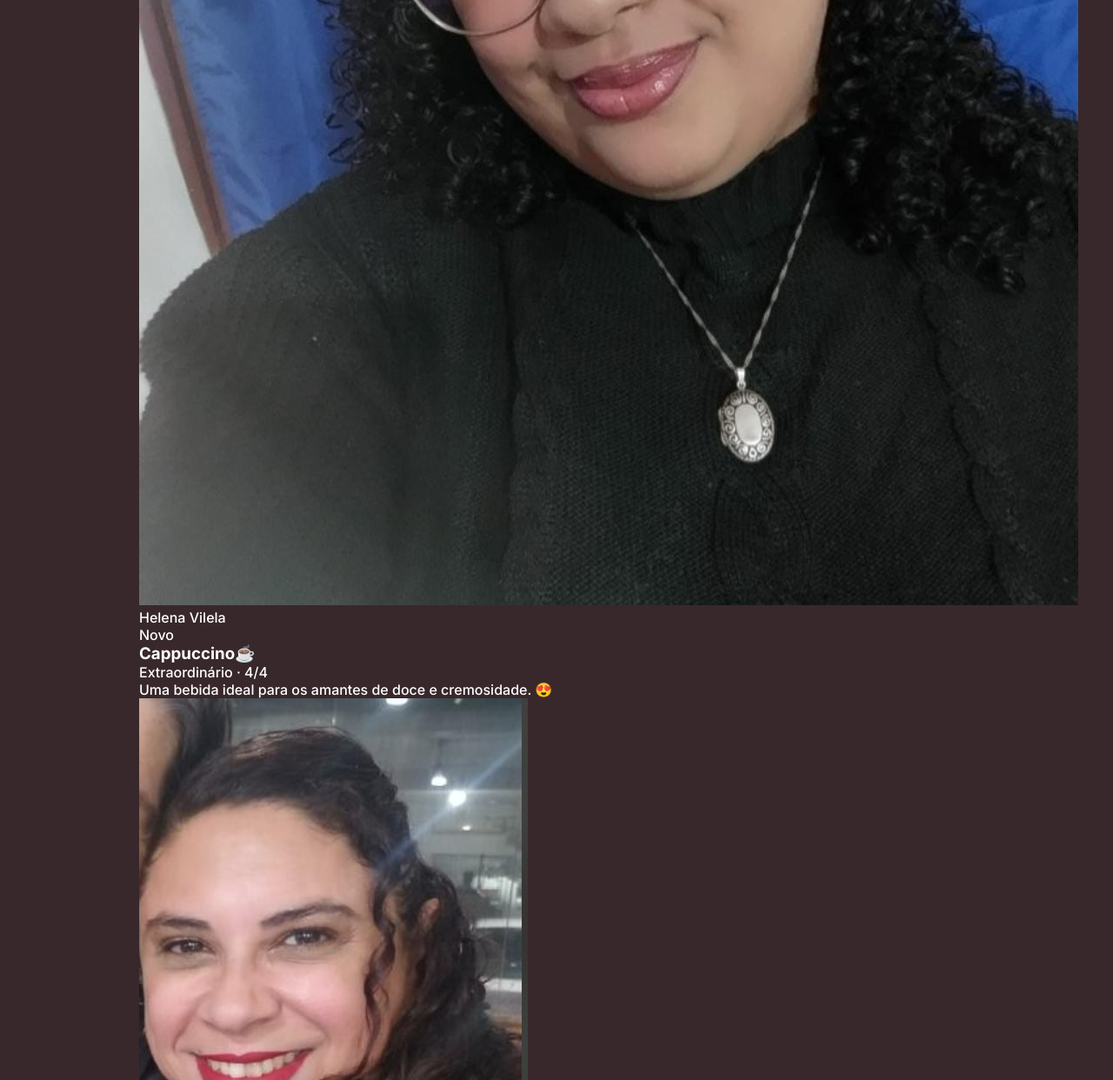
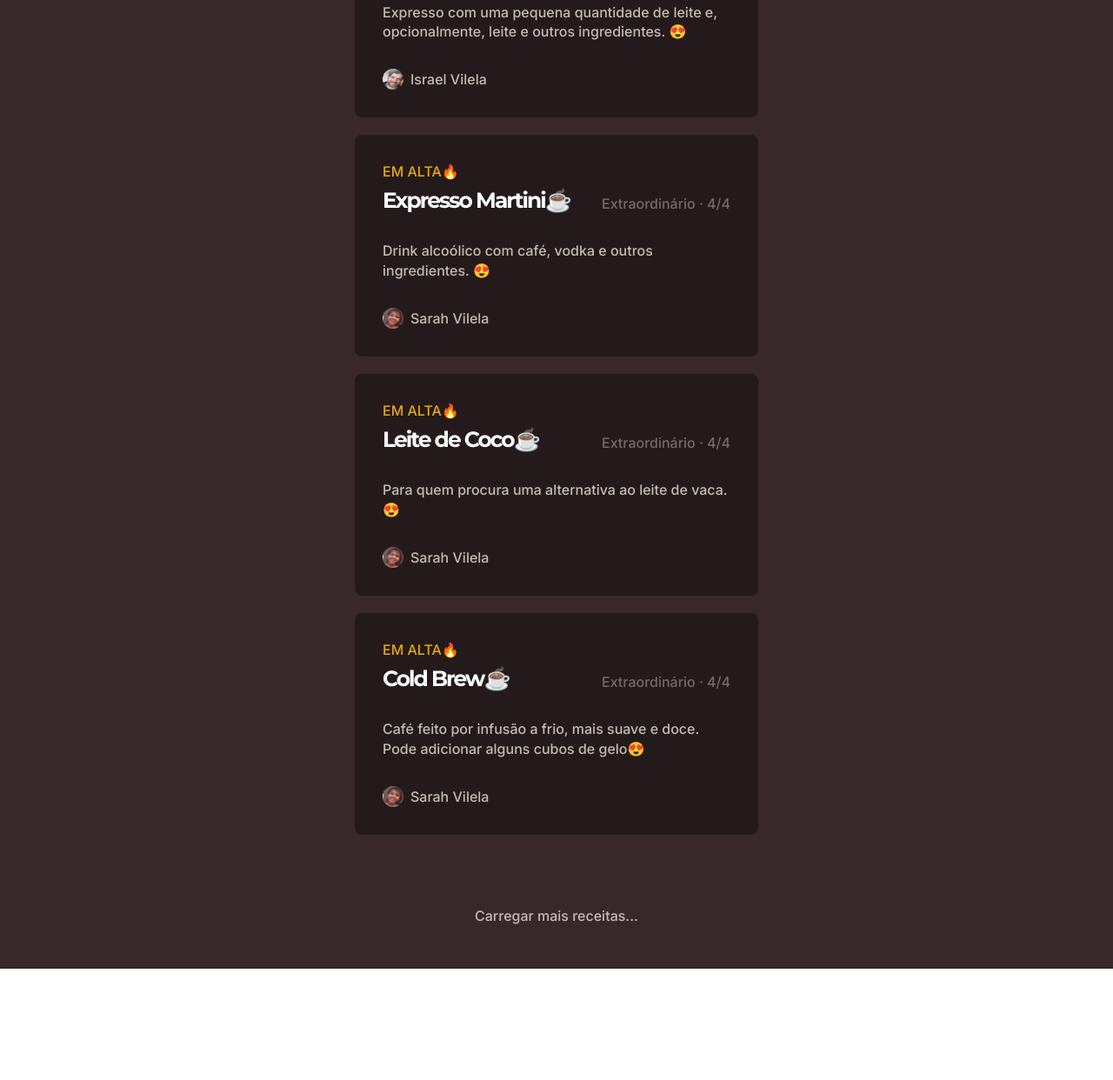
Before and after one commit to HelenaOliveira1459/PROJETO-VLELA-S-COFFEE, a plain HTML site: page index.html in a window 1280 px wide. Shown: the part 1558-2800 px from the top of the page at 87% size. After the commit the page ends 2712 px from the top, so only its background shows below. Drawn offline with Linux system fonts and the light colour scheme.

Commit message:
main feito

```diff
--- a/index.html
+++ b/index.html
@@ -61,75 +61,104 @@
         <h2 class="header-receitas-title">Confira as últimas receitas</h2>
         <p>Dê uma olhada nas receitas mais amadas!</p>
       </header>
-      <div class="container-bebidas">
-        <div>
-          <header>
-            <div class="container-bebidas-helena">
-              <span class="container-bebidas-helena-span">Em Alta🔥</span>
-
-              <h3 class="container-bebidas-helena-title">Cappuccino☕</h3>
+      <div class="receitas-card-container">
+        <div class="receitas-card">
+          <header class="receitas-card-header">
+            <div class="receita-cards-detalhes">
+              <span class="destaque-amarelo">Em Alta🔥</span>
+              <h3 class="titulo-cappuccino">Cappuccino☕</h3>
             </div>
-            <p class="container-bebidas-helena-p">Extraordinário · 4/4 </p>
-
+            <p class="receita-nota">Extraordinário · 4/4 </p>
           </header>
-          <p>Uma bebida ideal para os amantes de doce e cremosidade. 😍</p>
-          <div>
-            <img class="container-bebidas-helena-img" src="assets/images/perfil.jpg" alt="">
+          <p class="receita-descricao">Uma bebida ideal para os amantes de doce e cremosidade. 😍</p>
+          <div class="foto-cappuccino">
+            <img class="foto-cappuccino-img" src="assets/images/perfil.jpg" alt="">
             <span>Helena Vilela</span>
           </div>
         </div>
-        <div>
-          <header>
-            <div>
-              <span>Novo</span>
-              <h3>Cappuccino☕</h3>
+
+        <div class="receitas-card">
+          <header class="receitas-card-header">
+            <div class="receita-cards-detalhes">
+              <span class="destaque-amarelo">Em Alta🔥</span>
+              <h3 class="titulo-cappuccino">Mocaccino☕</h3>
             </div>
-            <p>Extraordinário · 4/4 </p>
+            <p class="receita-nota">Extraordinário · 4/4 </p>
           </header>
-          <p>Uma bebida ideal para os amantes de doce e cremosidade. 😍</p>
-          <div>
-            <img src="assets/images/perfil2.png" alt="">
+          <p class="receita-descricao">Uma bebida de café que combina café expresso, leite morno batido e chocolate ou cacau.😍</p>
+          <div class="foto-cappuccino">
+            <img class="foto-cappuccino-img" src="assets/images/perfil2.png" alt="">
             <span>Eliane Vilela</span>
           </div>
         </div>
-        <div>
-          <header>
-            <div>
-              <span>Em Alta🔥</span>
-              <h3>Cappuccino☕</h3>
+
+        <div class="receitas-card">
+          <header class="receitas-card-header">
+            <div class="receita-cards-detalhes">
+              <span class="destaque-amarelo">Em Alta🔥</span>
+              <h3 class="titulo-cappuccino">Macchiato☕</h3>
             </div>
-            <p>Extraordinário · 4/4 </p>
+            <p class="receita-nota">Extraordinário · 4/4 </p>
           </header>
-          <p>Uma bebida ideal para os amantes de doce e cremosidade. 😍</p>
-          <div>
-            <img src="assets/images/perfil3.png" alt="">
+          <p class="receita-descricao">Expresso com uma pequena quantidade de leite e, opcionalmente, leite e outros ingredientes. 😍</p>
+          <div class="foto-cappuccino">
+            <img class="foto-cappuccino-img" src="assets/images/perfil3.png" alt="">
             <span>Israel Vilela</span>
           </div>
         </div>
-        <div>
-          <header>
-            <div>
-              <span>Em Alta🔥</span>
-              <h3>Cappuccino☕</h3>
+
+        <div class="receitas-card">
+          <header class="receitas-card-header">
+            <div class="receita-cards-detalhes">
+              <span class="destaque-amarelo">Em Alta🔥</span>
+              <h3 class="titulo-cappuccino">Expresso Martini☕</h3>
             </div>
-            <p>Extraordinário · 4/4 </p>
+            <p class="receita-nota">Extraordinário · 4/4 </p>
           </header>
-          <p>Uma bebida ideal para os amantes de doce e cremosidade. 😍</p>
-          <div>
-            <img src="assets/images/perfil4.png" alt="">
+          <p class="receita-descricao"> Drink alcoólico com café, vodka e outros ingredientes. 😍</p>
+          <div class="foto-cappuccino">
+            <img class="foto-cappuccino-img" src="assets/images/perfil4.png" alt="">
+            <span>Sarah Vilela</span>
+          </div>
+        </div>
+
+        <div class="receitas-card">
+          <header class="receitas-card-header">
+            <div class="receita-cards-detalhes">
+              <span class="destaque-amarelo">Em Alta🔥</span>
+              <h3 class="titulo-cappuccino">Leite de Coco☕</h3>
+            </div>
+            <p class="receita-nota">Extraordinário · 4/4 </p>
+          </header>
+          <p class="receita-descricao"> Para quem procura uma alternativa ao leite de vaca. 😍</p>
+          <div class="foto-cappuccino">
+            <img class="foto-cappuccino-img" src="assets/images/perfil4.png" alt="">
+            <span>Sarah Vilela</span>
+          </div>
+        </div>
+        <div class="receitas-card">
+          <header class="receitas-card-header">
+            <div class="receita-cards-detalhes">
+              <span class="destaque-amarelo">Em Alta🔥</span>
+              <h3 class="titulo-cappuccino">Cold Brew☕</h3>
+            </div>
+            <p class="receita-nota">Extraordinário · 4/4 </p>
+          </header>
+          <p class="receita-descricao">  Café feito por infusão a frio, mais suave e doce. Pode adicionar alguns cubos de gelo😍</p>
+          <div class="foto-cappuccino">
+            <img class="foto-cappuccino-img" src="assets/images/perfil4.png" alt="">
             <span>Sarah Vilela</span>
           </div>
         </div>
       </div>
+      <span class="mais">Carregar mais receitas...</span>
     </section>
-
-    <span>Carregar mais receitas...</span>
 
   </main>
 
   <footer>
   <p>Copyright &lt;CODEFEE /&gt; 2025</p>
-    <p>Feito com muito ❤ e café por Helena Vilela</p>
+  <p>Feito com muito ❤ e café por Helena Vilela</p>
   </footer>
 </body>
 </html>
--- a/styles/main.css
+++ b/styles/main.css
@@ -34,7 +34,100 @@
   font-family: var(--font-family-inter);
   font-size: 18px;
   line-height: 148%;
-  color: #5eff00;
   padding-bottom: 60px;
 
 }
+
+.receitas-card-container {
+  padding-block: 32px;
+  display: flex;
+  flex-direction: row;
+  flex-wrap: wrap;
+  gap: 20px;
+  justify-content:center;
+  align-items: center;
+  align-content: center;
+  padding-inline: 160px;
+}
+
+.receitas-card {
+  background-color: #241A1C;
+  padding: 32px;
+  border-radius: 0.5rem;
+  display: flex;
+  flex-direction: column;
+  gap: 2rem;
+  flex-basis: 29rem;
+
+}
+
+.receitas-card-header {
+  display: flex;
+  flex-direction: row;
+  justify-content: space-between;
+  align-items: end;
+
+
+}
+
+.receita-cards-detalhes {
+  display: flex;
+  flex-direction: column;
+  gap: 0.5rem;
+}
+
+.destaque-amarelo{
+  color:#E7A80E ;
+  text-transform: uppercase;
+}
+
+.titulo-cappuccino{
+  font-family: var(--font-family-mont);
+  letter-spacing: -2px;
+  font-size: 25px;
+  font-weight: bold;
+  line-height: 120%;
+}
+
+.receita-nota{
+  font-family: var(--font-family-inter);
+  color: #756A67;
+  font-size: 16px;
+  line-height: 132%;
+}
+
+.receita-descricao{
+  font-family: var(--font-family-inter);
+  font-size: 16px;
+  line-height: 140%;
+  color: #C7BAB3;
+}
+
+.foto-cappuccino{
+  display: flex;
+  flex-direction: row;
+  gap: 8px;
+  color: #C7BAB3;
+  align-items: center;
+}
+
+.foto-cappuccino-img {
+ width: 24px;
+ height: 24px;
+ image-resolution: cover;
+ border-radius: 50%;
+}
+
+.mais {
+  display: flex;
+  flex-direction: row;
+  justify-content: center;
+  align-content: center;
+  font-family: var(--font-family-inter);
+  font-size: 16px;
+  line-height: 148%;
+  color: #C7BAB3;
+  padding-top: 50px;
+
+
+}
```
